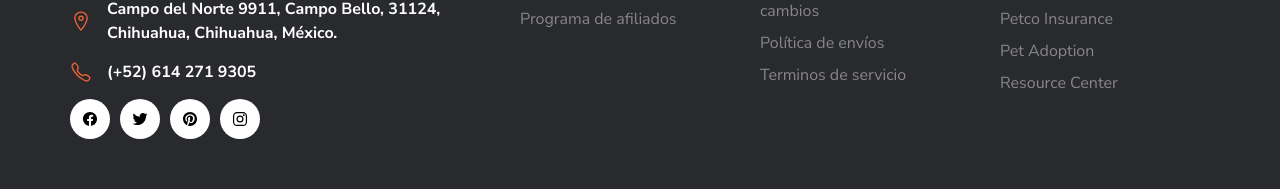
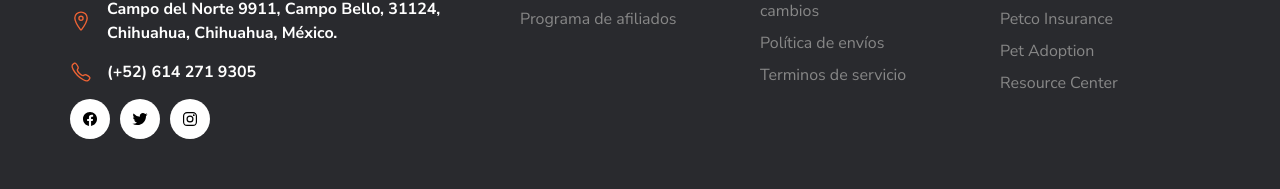
Before and after one commit to bourbonomar/doggie, a plain HTML site: page tienda.html in a window 1280 px wide. Shown: the part 1306-1495 px from the top of the page. Drawn offline with nearby package versions, Linux system fonts and the light colour scheme.

Commit message:
tienda.html

```diff
--- a/tienda.html
+++ b/tienda.html
@@ -466,7 +466,7 @@
           <ul class="social-list">
 
             <li>
-              <a href="#" class="social-link">
+              <a href="https://www.facebook.com/profile.php?id=61561059757519&mibextid=ZbWKwL" class="social-link">
                 <ion-icon name="logo-facebook"></ion-icon>
               </a>
             </li>
@@ -478,13 +478,7 @@
             </li>
 
             <li>
-              <a href="#" class="social-link">
-                <ion-icon name="logo-pinterest"></ion-icon>
-              </a>
-            </li>
-
-            <li>
-              <a href="#" class="social-link">
+              <a href="https://www.instagram.com/doggiewalks__?igsh=ZnVpMnA0bTJ5cG92" class="social-link">
                 <ion-icon name="logo-instagram"></ion-icon>
               </a>
             </li>
```
